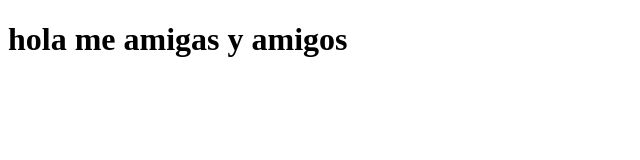
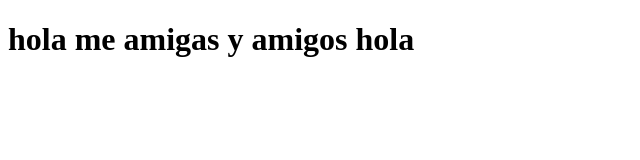
Before and after one commit to regime45/test_now, a plain HTML site: page index.html in a window 1280 px wide. Shown: the whole page, without its empty margins (0-640 px from the left). Drawn offline with Linux system fonts and the light colour scheme.

Commit message:
Your commit message here

```diff
--- a/index.html
+++ b/index.html
@@ -6,7 +6,7 @@
     <title>Document</title>
 </head>
 <body>
-    <h1>hola me amigas y amigos</h1>
+    <h1>hola me amigas y amigos hola</h1>
 
 </body>
 </html>
```
